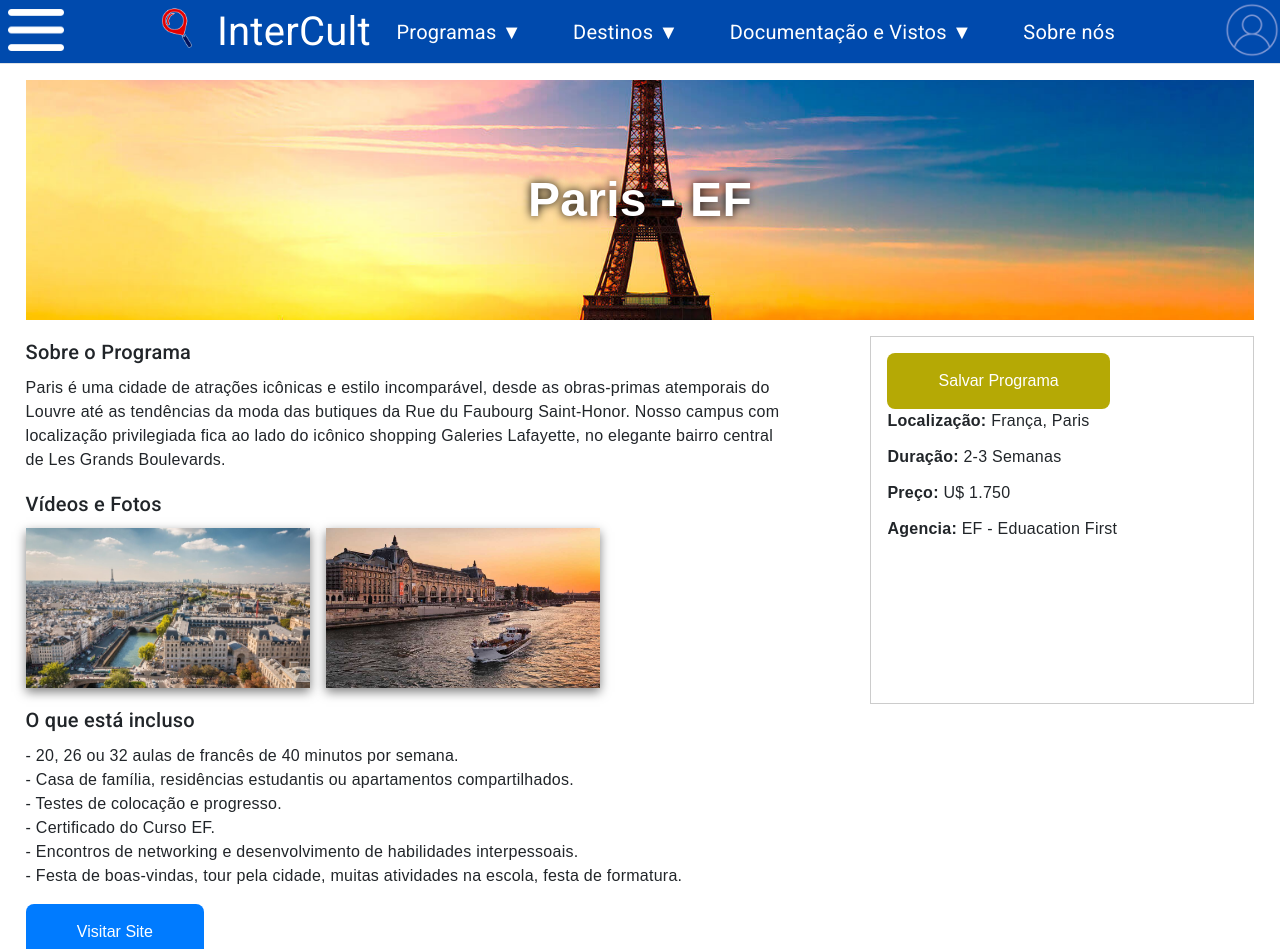
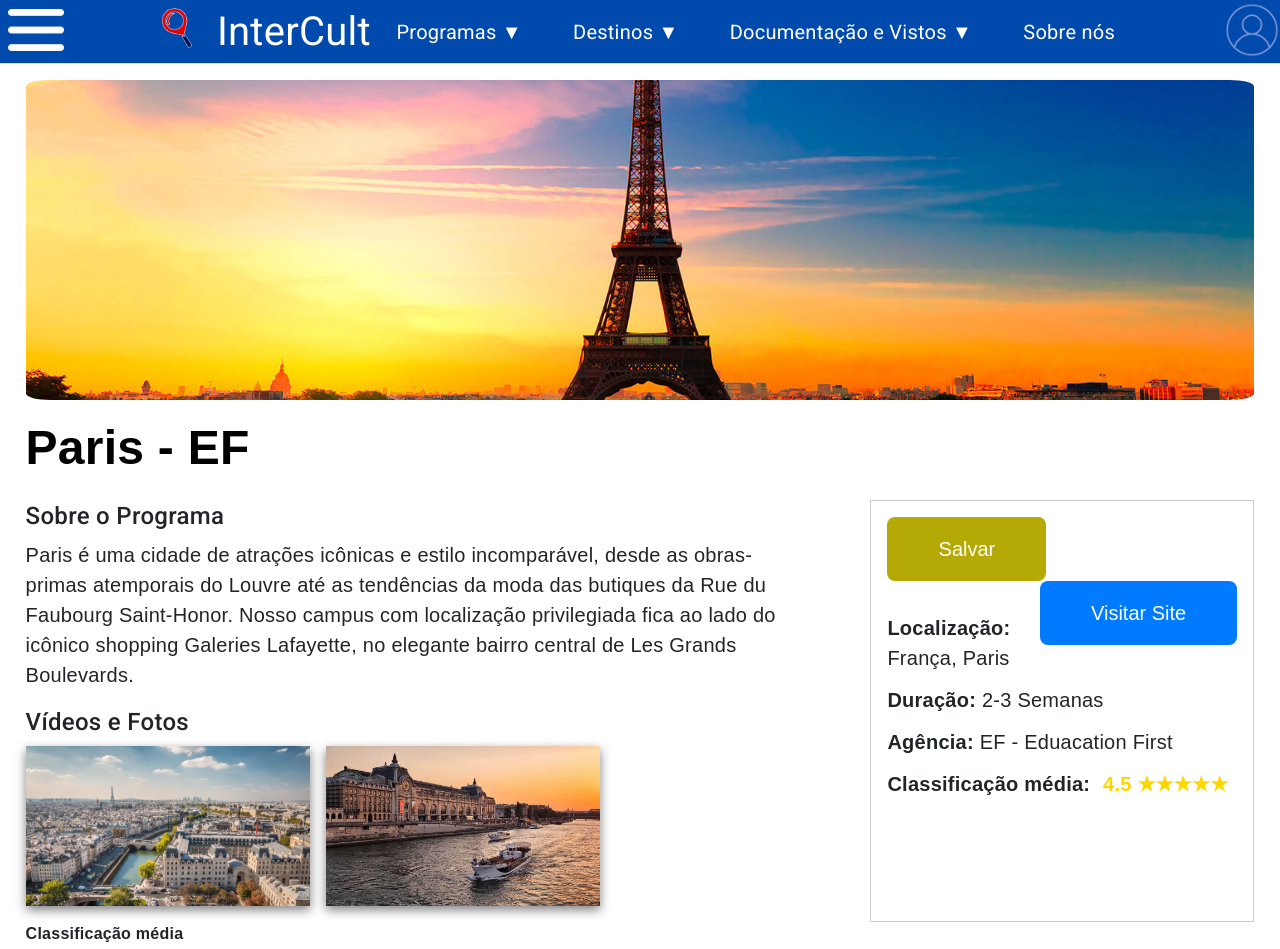
Before and after one commit to Dallacqua90125/IntercultV1, an Angular app in the folder TCC/InterCult/: page /franca in a window 1280 px wide. Shown: the top 949 px of the page. Built offline with nearby package versions, Linux system fonts and the light colour scheme.

Commit message:
telas dos programas - andre

```diff
--- a/TCC/InterCult/src/app/pages/eua/eua.component.css
+++ b/TCC/InterCult/src/app/pages/eua/eua.component.css
@@ -21,18 +21,8 @@
     padding: 2vh 2vw;
 }
 .main .title {
-    position: relative;
-    background-image: url('/../assets/orlando.jpg');
-    background-position: center;
-    background-repeat: no-repeat;
-    background-size: cover;
-    text-shadow: 0px 0px 10px black;
-    color: white;
-    height: 30vh;
-    width: 100%;
-    display: flex;
-    align-items: center;
-    justify-content: center;
+    color: black;
+    margin-top: 1.5vh;
     font-size: 6vh;
     margin-bottom: 2vh;
     font-weight: bold;
@@ -50,6 +40,20 @@
     box-shadow: 0 4px 10px rgba(0, 0, 0, 0.5);
     filter: brightness(0.75);
   }
+
+.main .picture {
+    position: relative;
+    background-image: url('/../assets/orlando.jpg');
+    background-position: center;
+    background-repeat: no-repeat;
+    background-size: cover;
+    height: 40vh;
+    width: 100%;
+    display: flex;
+    align-items: center;
+    justify-content: center;
+    border-radius: 2%;
+}
 .main .details {
     display: flex;
     justify-content: space-between;
@@ -58,18 +62,18 @@
     width: 60vw;
 }
 .main .details .info h2 {
-    font-size: 2.5vh;
+    font-size: 3vh;
     margin-bottom: 1vh;
 }
 .main .details .info p {
-    font-size: 2vh;
+    font-size: 2.5vh;
     margin-bottom: 2vh;
 }
 .main .details .sidebar {
     width: 30vw;
     border: 1px solid #ccc;
     padding: 2vh;
-    font-size: 2vh;
+    font-size: 2.5vh;
 }
 .main .details .sidebar .button {
     display: block;
@@ -113,29 +117,41 @@
 .main .reviews .rating .stars {
     color: gold;
 }
-.button{
+.button3{
     text-decoration: none;
     background-color: #007BFF; /* Azul */
     color: white; /* Texto branco */
     border: none;
-    padding: 2vh 4vw; /* Altura e largura usando vh e vw */
-    font-size: 2vh; /* Tamanho da fonte usando vh */
+    padding: 1.5vh 4vw; /* Altura e largura usando vh e vw */
+    font-size: 2.5vh; /* Tamanho da fonte usando vh */
     border-radius: 1vh; /* Bordas arredondadas usando vh */
     cursor: pointer;
     transition: background-color 0.3s, transform 0.3s;
+
+    height: 8vh;
 }
 
+.button3:hover {
+    background-color: #0056b3; /* Azul mais escuro */
+    transform: scale(1.05);
+}
+
+.button3:active {
+    background-color: #004494; /* Azul ainda mais escuro */
+    transform: scale(0.95);
+}
 .button2{
     text-decoration: none;
     background-color: #b5a905; /* Azul */
     color: white; /* Texto branco */
     border: none;
-    padding: 2vh 4vw; /* Altura e largura usando vh e vw */
-    font-size: 2vh; /* Tamanho da fonte usando vh */
+    padding: 1.5vh 4vw; /* Altura e largura usando vh e vw */
+    font-size: 2.5vh; /* Tamanho da fonte usando vh */
     border-radius: 1vh; /* Bordas arredondadas usando vh */
     cursor: pointer;
     transition: background-color 0.3s, transform 0.3s;
 
+    height:8vh;
 }
 
 .button2:hover {
@@ -147,18 +163,6 @@
     background-color: #766e02; /* Azul ainda mais escuro */
     transform: scale(0.95);
 }
-.button:hover {
-    background-color: #0056b3; /* Azul mais escuro */
-    transform: scale(1.05);
-}
-
-.button:active {
-    background-color: #004494; /* Azul ainda mais escuro */
-    transform: scale(0.95);
-}
-
-
-
 .a {
     text-decoration: none;
     color: white;
--- a/TCC/InterCult/src/app/pages/eua/eua.component.html
+++ b/TCC/InterCult/src/app/pages/eua/eua.component.html
@@ -2,16 +2,14 @@
 
 <body>
     <div class="main">
+        <div class="picture"></div>
         <div class="title">Orlando - CI</div>
         <div class="details">
             <div class="info">
                 <h2>Sobre o Programa</h2>
                 <p>Orlando é uma cidade do Estados Unidos localizada no estado da Flórida, no condado de Orange, do qual é sede. A cidade está localizada na região central do estado, possuindo um clima subtropical. Pântanos são comuns na região.
-
                     Famosa por suas atrações turísticas, Orlando é a cidade mais visitada dos Estados Unidos e a segunda mais visitada no mundo. Isto a faz comportar uma imensa infraestrutura de hotéis, carros de passeio e guias para atender tal demanda.
-
                     Apelidada de ‘Capital do Parque Temático do Mundo’, a área de Orlando abriga os Parques Temáticos Walt Disney World, Universal Orlando, SeaWorld Orlando, Legoland e Fun Spot America.
-
                     Orlando é uma cidade nem muito grande, nem muito pequena, que surpreende pela qualidade de vida, organização e limpeza.</p>
                 <h2>Vídeos e Fotos</h2>
                 <div class="media" >
@@ -25,45 +23,29 @@
                 <p><strong>Duração:</strong> 2-3 Semanas</p>
                 <p><strong>Preço:</strong> U$ 2.750</p>
                 <p><strong>Agencia:</strong> CI Intercâmbio</p>
+                <p><strong>Classificação média:</strong> <strong style="color: gold;margin-left: 1vw;">4.5 ★★★★★</strong></p>
             </div>
         </div>
-        <div class="inclusion">
-            <h2>O que está incluso</h2>
-            <p>
-               - 20, 26 ou 32 aulas de inglês de 40 minutos por semana com o Método EF.
-                <br>
-               - EF Homestay - quarto duplo com um anfitrião local cuidadosamente selecionado.
-                <br>
-               - Café da manhã e jantar de segunda a sexta-feira e todas as refeições nos finais de semana no EF Homestay.
-                <br>
-               - Mídia digital de aprendizado da EF.
-                <br>
-               - Certificado do Curso EF e Certificado de Conquista EFSET.
-                <br>
-               - Curso de inglês pós-curso por até 6 meses no EF Campus Learning.</p>
-               <a href="https://www.ci.com.br/pt-br/explore-o-mundo/estados-unidos/orlando" target="_blank" style="color:white;text-decoration: none;"><button class="button">Visitar Site</button></a>
-        </div>
+         <div class="rating">
+                <div>
+                    <strong>Classificação média</strong><br>
+                    125 avaliações
+                </div>
+            </div>
         <div class="reviews">
             <h2>Avaliações do Programa</h2>
             <div class="review">
                 <div class="rating">
                     <div>
-                        <strong>Usuário2024</strong><br>
-                        01 de Fevereiro de 2024<br>
+                        <strong>Usuário1924</strong><br>
+                        03 de Março de 2024<br>
                         Título da análise
                     </div>
                     <div class="stars">4/5</div>
                 </div>
                 <p>Análise</p>
-                <button>Útil?</button>
             </div>
-            <div class="rating">
-                <div>
-                    <strong>Classificação média</strong><br>
-                    100 avaliações
-                </div>
-                <div class="stars">4.2 ★★★★★</div>
-            </div>
+
         </div>
     </div>
 </body>
--- a/TCC/InterCult/src/app/pages/france/france.component.css
+++ b/TCC/InterCult/src/app/pages/france/france.component.css
@@ -21,18 +21,8 @@
     padding: 2vh 2vw;
 }
 .main .title {
-    position: relative;
-    background-image: url('/../assets/paris.jpg');
-    background-position: center;
-    background-repeat: no-repeat;
-    background-size: cover;
-    text-shadow: 0px 0px 10px black;
-    color: white;
-    height: 30vh;
-    width: 100%;
-    display: flex;
-    align-items: center;
-    justify-content: center;
+    color: black;
+    margin-top: 1.5vh;
     font-size: 6vh;
     margin-bottom: 2vh;
     font-weight: bold;
@@ -50,6 +40,20 @@
     box-shadow: 0 4px 10px rgba(0, 0, 0, 0.5);
     filter: brightness(0.75);
   }
+
+.main .picture {
+    position: relative;
+    background-image: url('/../assets/paris.jpg');
+    background-position: center;
+    background-repeat: no-repeat;
+    background-size: cover;
+    height: 40vh;
+    width: 100%;
+    display: flex;
+    align-items: center;
+    justify-content: center;
+    border-radius: 2%;
+}
 .main .details {
     display: flex;
     justify-content: space-between;
@@ -58,18 +62,18 @@
     width: 60vw;
 }
 .main .details .info h2 {
-    font-size: 2.5vh;
+    font-size: 3vh;
     margin-bottom: 1vh;
 }
 .main .details .info p {
-    font-size: 2vh;
+    font-size: 2.5vh;
     margin-bottom: 2vh;
 }
 .main .details .sidebar {
     width: 30vw;
     border: 1px solid #ccc;
     padding: 2vh;
-    font-size: 2vh;
+    font-size: 2.5vh;
 }
 .main .details .sidebar .button {
     display: block;
@@ -113,24 +117,26 @@
 .main .reviews .rating .stars {
     color: gold;
 }
-.button{
+.button3{
     text-decoration: none;
     background-color: #007BFF; /* Azul */
     color: white; /* Texto branco */
     border: none;
-    padding: 2vh 4vw; /* Altura e largura usando vh e vw */
-    font-size: 2vh; /* Tamanho da fonte usando vh */
+    padding: 1.5vh 4vw; /* Altura e largura usando vh e vw */
+    font-size: 2.5vh; /* Tamanho da fonte usando vh */
     border-radius: 1vh; /* Bordas arredondadas usando vh */
     cursor: pointer;
     transition: background-color 0.3s, transform 0.3s;
+
+    height: 8vh;
 }
 
-.button:hover {
+.button3:hover {
     background-color: #0056b3; /* Azul mais escuro */
     transform: scale(1.05);
 }
 
-.button:active {
+.button3:active {
     background-color: #004494; /* Azul ainda mais escuro */
     transform: scale(0.95);
 }
@@ -139,12 +145,13 @@
     background-color: #b5a905; /* Azul */
     color: white; /* Texto branco */
     border: none;
-    padding: 2vh 4vw; /* Altura e largura usando vh e vw */
-    font-size: 2vh; /* Tamanho da fonte usando vh */
+    padding: 1.5vh 4vw; /* Altura e largura usando vh e vw */
+    font-size: 2.5vh; /* Tamanho da fonte usando vh */
     border-radius: 1vh; /* Bordas arredondadas usando vh */
     cursor: pointer;
     transition: background-color 0.3s, transform 0.3s;
 
+    height:8vh;
 }
 
 .button2:hover {
--- a/TCC/InterCult/src/app/pages/france/france.component.html
+++ b/TCC/InterCult/src/app/pages/france/france.component.html
@@ -2,6 +2,7 @@
 
 <body>
     <div class="main">
+        <div class="picture"></div>
         <div class="title">Paris - EF</div>
         <div class="details">
             <div class="info">
@@ -16,30 +17,22 @@
                 </div>
             </div>
             <div class="sidebar">
-                <a href="#" ><button class="button2">Salvar Programa</button> </a>
+                <div style="width: 100%;margin-bottom: 2vh;height:10vh">
+                    <a href="#" style='float:left'><button class="button2">Salvar</button> </a>
+                    <a href="https://encurtador.com.br/4iq22" target="_blank" style="color:white;text-decoration: none;float:right"><button class="button3">Visitar Site</button></a>
+                </div>
                 <p><strong>Localização:</strong> França, Paris</p>
                 <p><strong>Duração:</strong> 2-3 Semanas</p>
-                <p><strong>Preço:</strong> U$ 1.750</p>
-                <p><strong>Agencia:</strong> EF - Eduacation First</p>
+                <p><strong>Agência:</strong> EF - Eduacation First</p>
+                <p><strong>Classificação média:</strong> <strong style="color: gold;margin-left: 1vw;">4.5 ★★★★★</strong></p>
             </div>
         </div>
-        <div class="inclusion">
-            <h2>O que está incluso</h2>
-            <p>
-               - 20, 26 ou 32 aulas de francês de 40 minutos por semana.
-                <br>
-               - Casa de família, residências estudantis ou apartamentos compartilhados.
-                <br>
-               - Testes de colocação e progresso.
-                <br>
-               - Certificado do Curso EF.
-                <br>
-               - Encontros de networking e desenvolvimento de habilidades interpessoais.
-                <br>
-               - Festa de boas-vindas, tour pela cidade, muitas atividades na escola, festa de formatura.</p>
-               <a href="https://www.ef.com.br/lt/destinations/france/paris/?_gl=1*qxgarq*_up*MQ..&gclid=CjwKCAjwyJqzBhBaEiwAWDRJVBaZjp0VCOZ-i8eQ6o0Y4UNhe9EHfdAlWk3FN7QcBTc1MS3COBw6PRoC_l8QAvD_BwE&gclsrc=aw.ds" target="_blank" style="color:white;text-decoration: none;"><button class="button">Visitar Site</button></a>
-
-        </div>
+         <div class="rating">
+                <div>
+                    <strong>Classificação média</strong><br>
+                    125 avaliações
+                </div>
+            </div>
         <div class="reviews">
             <h2>Avaliações do Programa</h2>
             <div class="review">
@@ -52,15 +45,8 @@
                     <div class="stars">4/5</div>
                 </div>
                 <p>Análise</p>
-                <button>Útil?</button>
             </div>
-            <div class="rating">
-                <div>
-                    <strong>Classificação média</strong><br>
-                    125 avaliações
-                </div>
-                <div class="stars">4.5 ★★★★★</div>
-            </div>
+
         </div>
     </div>
 </body>
--- a/TCC/InterCult/src/app/pages/italy/italy.component.css
+++ b/TCC/InterCult/src/app/pages/italy/italy.component.css
@@ -21,22 +21,38 @@
     padding: 2vh 2vw;
 }
 .main .title {
+    color: black;
+    margin-top: 1.5vh;
+    font-size: 6vh;
+    margin-bottom: 2vh;
+    font-weight: bold;
+  }
+
+  .main .title::before {
+    content: '';
+    position: absolute;
+    top: 0;
+    left: 0;
+    right: 0;
+    bottom: 0;
+    background: inherit;
+    z-index: -1;
+    box-shadow: 0 4px 10px rgba(0, 0, 0, 0.5);
+    filter: brightness(0.75);
+  }
+
+.main .picture {
+    position: relative;
     background-image: url('/../assets/roma.jpg');
-
-
-        background-position: center;
+    background-position: center;
     background-repeat: no-repeat;
     background-size: cover;
-    text-shadow: 0px 0px 10px black;
-    color: white;
-    height: 30vh;
+    height: 40vh;
     width: 100%;
     display: flex;
     align-items: center;
     justify-content: center;
-    font-size: 6vh;
-    margin-bottom: 2vh;
-    font-weight: bold;
+    border-radius: 2%;
 }
 .main .details {
     display: flex;
@@ -46,18 +62,18 @@
     width: 60vw;
 }
 .main .details .info h2 {
-    font-size: 2.5vh;
+    font-size: 3vh;
     margin-bottom: 1vh;
 }
 .main .details .info p {
-    font-size: 2vh;
+    font-size: 2.5vh;
     margin-bottom: 2vh;
 }
 .main .details .sidebar {
     width: 30vw;
     border: 1px solid #ccc;
     padding: 2vh;
-    font-size: 2vh;
+    font-size: 2.5vh;
 }
 .main .details .sidebar .button {
     display: block;
@@ -101,24 +117,26 @@
 .main .reviews .rating .stars {
     color: gold;
 }
-.button{
+.button3{
     text-decoration: none;
     background-color: #007BFF; /* Azul */
     color: white; /* Texto branco */
     border: none;
-    padding: 2vh 4vw; /* Altura e largura usando vh e vw */
-    font-size: 2vh; /* Tamanho da fonte usando vh */
+    padding: 1.5vh 4vw; /* Altura e largura usando vh e vw */
+    font-size: 2.5vh; /* Tamanho da fonte usando vh */
     border-radius: 1vh; /* Bordas arredondadas usando vh */
     cursor: pointer;
     transition: background-color 0.3s, transform 0.3s;
+
+    height: 8vh;
 }
 
-.button:hover {
+.button3:hover {
     background-color: #0056b3; /* Azul mais escuro */
     transform: scale(1.05);
 }
 
-.button:active {
+.button3:active {
     background-color: #004494; /* Azul ainda mais escuro */
     transform: scale(0.95);
 }
@@ -127,12 +145,13 @@
     background-color: #b5a905; /* Azul */
     color: white; /* Texto branco */
     border: none;
-    padding: 2vh 4vw; /* Altura e largura usando vh e vw */
-    font-size: 2vh; /* Tamanho da fonte usando vh */
+    padding: 1.5vh 4vw; /* Altura e largura usando vh e vw */
+    font-size: 2.5vh; /* Tamanho da fonte usando vh */
     border-radius: 1vh; /* Bordas arredondadas usando vh */
     cursor: pointer;
     transition: background-color 0.3s, transform 0.3s;
 
+    height:8vh;
 }
 
 .button2:hover {
--- a/TCC/InterCult/src/app/pages/italy/italy.component.html
+++ b/TCC/InterCult/src/app/pages/italy/italy.component.html
@@ -2,6 +2,7 @@
 
 <body>
     <div class="main">
+        <div class="picture"></div>
         <div class="title">Roma - EF</div>
         <div class="details">
             <div class="info">
@@ -18,30 +19,21 @@
                 </div>
             </div>
             <div class="sidebar">
-                <a href="#" ><button class="button2">Salvar Programa</button> </a>
+                <div style="width: 100%;margin-bottom: 2vh;height:10vh">
+                    <a href="#" style='float:left'><button class="button2">Salvar</button> </a>
+                    <a href="https://encurtador.com.br/4iq22" target="_blank" style="color:white;text-decoration: none;float:right"><button class="button3">Visitar Site</button></a>
+                </div>
                 <p><strong>Localização:</strong> Itália, Roma</p>
                 <p><strong>Duração:</strong> 2-3 Semanas</p>
-                <p><strong>Preço:</strong> U$ 1.510</p>
-                <p><strong>Agencia:</strong> EF - Eduacation First</p>
+                <p><strong>Classificação média:</strong> <strong style="color: gold;margin-left: 1vw;">4.5 ★★★★★</strong></p>
             </div>
         </div>
-        <div class="inclusion">
-            <h2>O que está incluso</h2>
-            <p>
-               - 20, 26 ou 32 aulas de italiano de 40 minutos por semana.
-                <br>
-               - EF Homestay - quarto duplo com um anfitrião local cuidadosamente selecionado.
-                <br>
-               - Café da manhã e jantar de segunda a sexta-feira e todas as refeições nos finais de semana no EF Homestay.
-                <br>
-               - Certificado do Curso EF.
-                <br>
-               - Encontros de networking e desenvolvimento de habilidades interpessoais.
-                <br>
-               - Festa de boas-vindas, tour pela cidade, muitas atividades na escola, festa de formatura.</p>
-            <a href="https://www.ef.com.br/lt/destinations/italy/rome/?_gl=1*1958251*_up*MQ..&gclid=CjwKCAjwyJqzBhBaEiwAWDRJVBaZjp0VCOZ-i8eQ6o0Y4UNhe9EHfdAlWk3FN7QcBTc1MS3COBw6PRoC_l8QAvD_BwE&gclsrc=aw.ds" target="_blank" style="color:white;text-decoration: none;"><button class="button">Visitar Site</button></a>
-
-        </div>
+         <div class="rating">
+                <div>
+                    <strong>Classificação média</strong><br>
+                    125 avaliações
+                </div>
+            </div>
         <div class="reviews">
             <h2>Avaliações do Programa</h2>
             <div class="review">
@@ -54,15 +46,8 @@
                     <div class="stars">4/5</div>
                 </div>
                 <p>Análise</p>
-                <button>Útil?</button>
             </div>
-            <div class="rating">
-                <div>
-                    <strong>Classificação média</strong><br>
-                    125 avaliações
-                </div>
-                <div class="stars">4.5 ★★★★★</div>
-            </div>
+
         </div>
     </div>
 </body>
```
